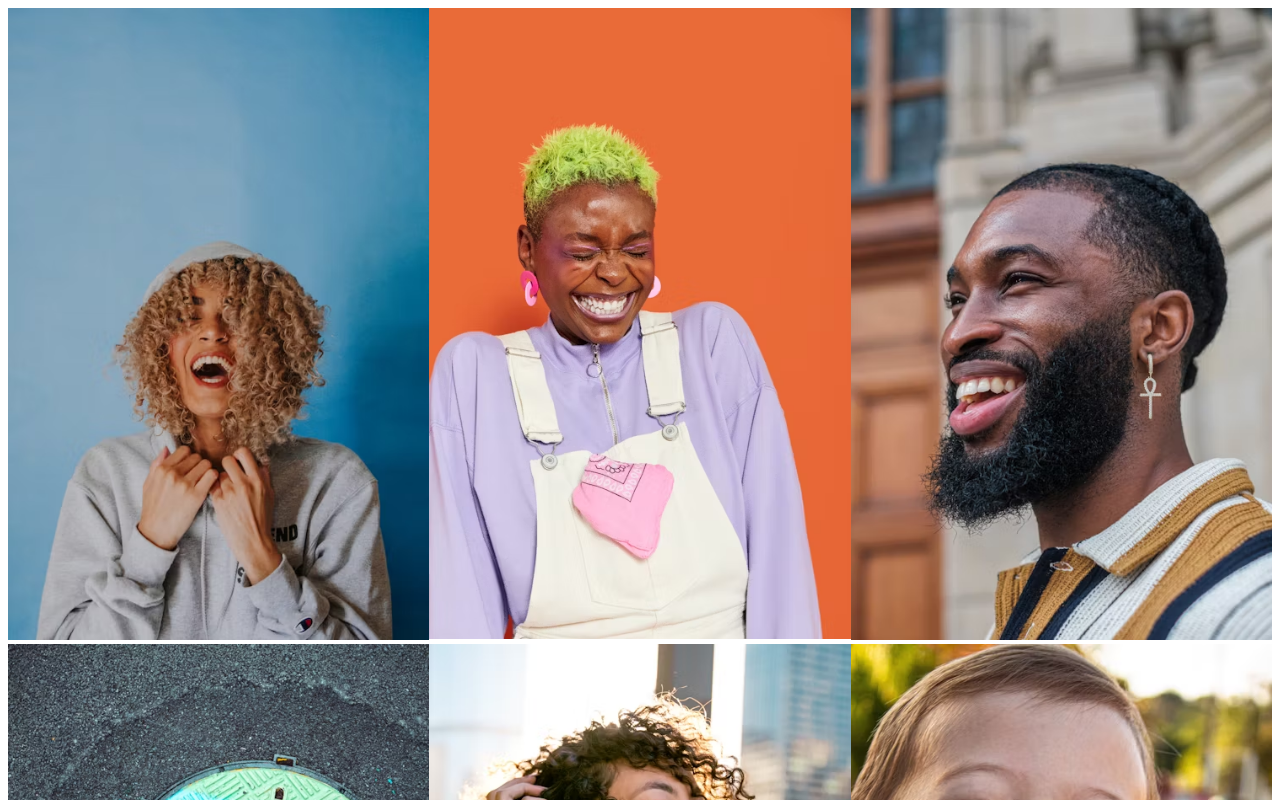
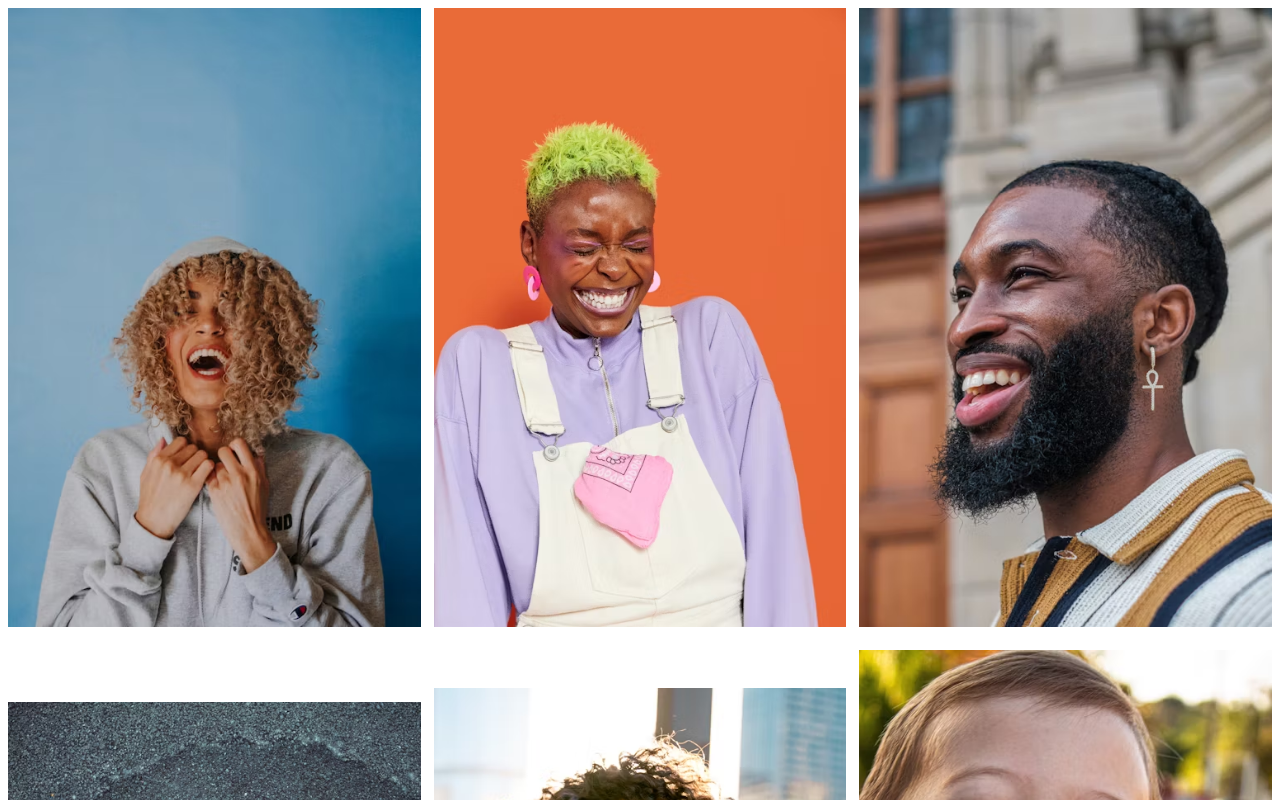
Before and after one commit to gzifoto-spec/responsiveImageGallery, a plain HTML site: page index.html in a window 1280 px wide. Shown: the top 800 px of the page. Drawn offline with Linux system fonts and the light colour scheme.

Commit message:
CSS div align-items

```diff
--- a/CSS/index.css
+++ b/CSS/index.css
@@ -1,5 +1,10 @@
 .container {
-    display: grid;
+    display: inline-grid;
     grid-template-columns: auto auto auto;
+    gap: 1%;
     padding: 10 px;
+
 }
+div {
+    align-items: center;
+}
```
